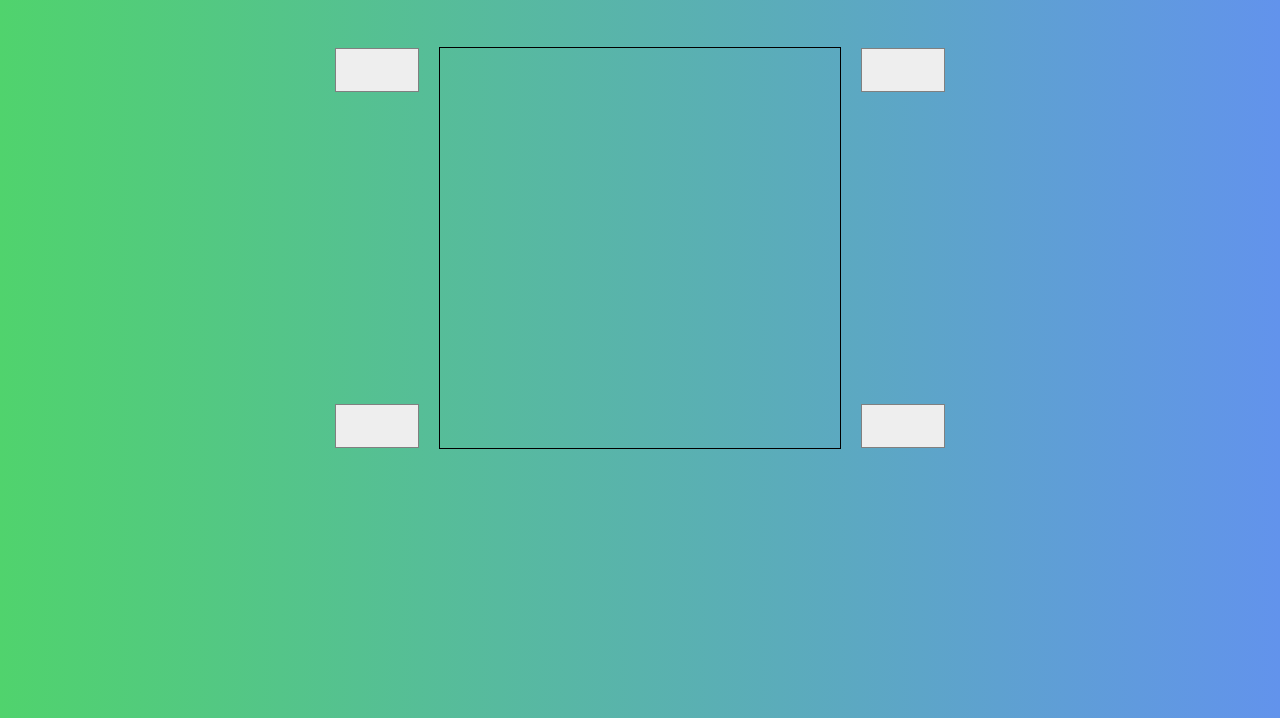
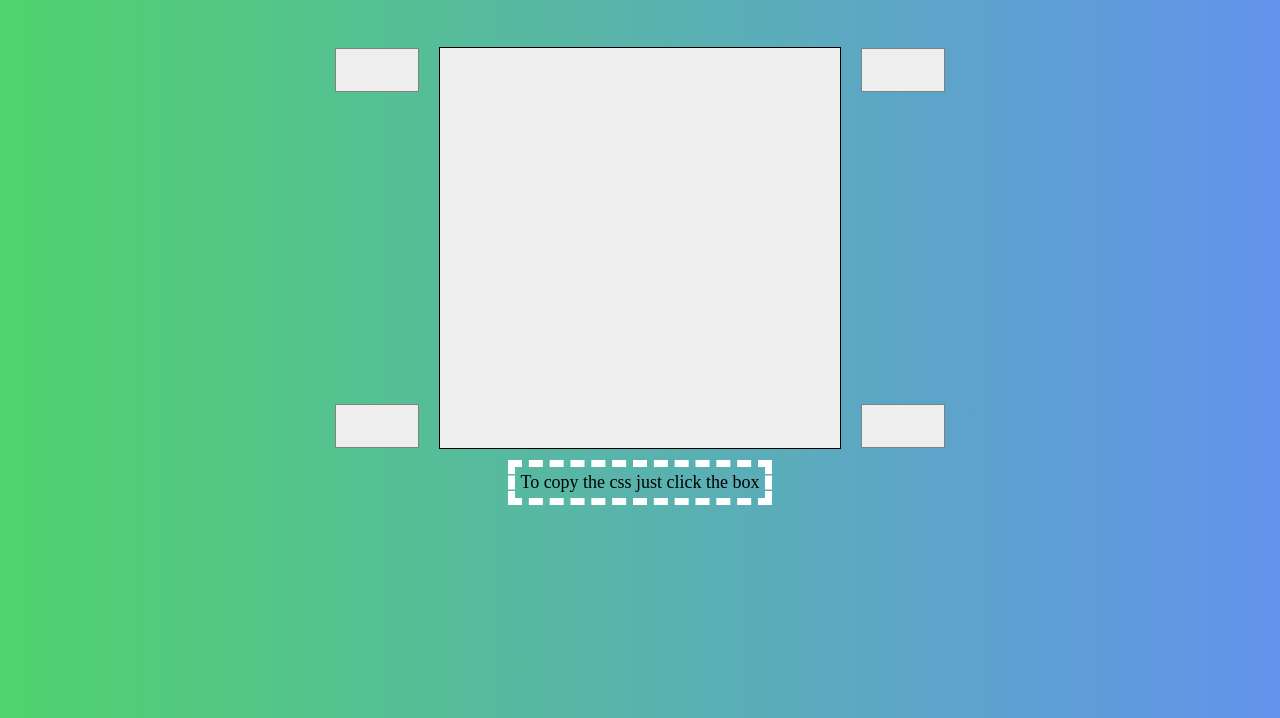
Before and after one commit to JeanSimas/border-radius-generator, a plain HTML site: page index.html in a window 1280 px wide. Shown: the part 98-816 px from the top of the page. Drawn offline with Linux system fonts and the light colour scheme.

Commit message:
The user can now copy the css clicking in the box

```diff
--- a/index.html
+++ b/index.html
@@ -11,20 +11,7 @@
 
 <body>
 
-    <script>
-
-        function change() {
-            const topLeft = document.getElementById('topLeft').value || 0
-            const topRight = document.getElementById('topRight').value || 0
-            const bottomLeft = document.getElementById('bottomLeft').value || 0
-            const bottomRight = document.getElementById('bottomRight').value || 0
-
-            const paragraph = document.getElementById('div-border')
-            paragraph.style.borderRadius = `${topLeft}px ${topRight}px ${bottomRight}px ${bottomLeft}px`;
-
-        }
-
-    </script>
+    <script src="script.js"></script>
     <h1>Border Radius Viewer</h1>
     <div class="content">
         <div class="inputs-container">
@@ -34,7 +21,11 @@
 
 
 
-        <div id="div-border"></div>
+        <div id="div-border">
+            <a onclick="copyText()">
+                <textarea readonly="readonly" id="css"></textarea>
+            </a>
+        </div>
 
         <div class="inputs-container">
             <input type="text" id="topRight" onkeyup="change()" />
@@ -45,7 +36,7 @@
     </div>
 
 
-
+    <p>To copy the css just click the box</p>
 
 
 </body>
--- a/script.js
+++ b/script.js
@@ -1,6 +1,24 @@
+function change() {
+    const topLeft = document.getElementById('topLeft').value || 0
+    const topRight = document.getElementById('topRight').value || 0
+    const bottomLeft = document.getElementById('bottomLeft').value || 0
+    const bottomRight = document.getElementById('bottomRight').value || 0
 
-function test() {
-    // const doc = document.querySelector('.t')
-    // doc.innerHTML = e.value
-    console.log('test')
+    const divBorder = document.getElementById('div-border')
+    divBorder.style.borderRadius = `${topLeft}px ${topRight}px ${bottomRight}px ${bottomLeft}px`
+
+    const cssTextArea = document.getElementById('css')
+
+    const text = `border-radius: ${divBorder.style.borderRadius};`
+    cssTextArea.innerText = text
+
+    console.log(text.length)
+    cssTextArea.cols = text.length
+
 }
+
+function copyText() {
+    const textArea = document.getElementById('css')
+    textArea.select()
+    document.execCommand('copy')
+}
--- a/style.css
+++ b/style.css
@@ -6,6 +6,13 @@ body {
     background: linear-gradient(to right,#50d36d,#6293ec);
 }
 
+p{
+    font-size: 18px;
+    outline: dashed 7px #fff;
+    padding: 5px;
+
+
+}
 
 h1 {
     margin: 50px 0;
@@ -24,7 +31,30 @@ h1 {
             height: 400px;
             border: 1px solid black;
             margin: 0 20px;
+            background: #eee;
+
         }
+
+
+#div-border a {
+    text-decoration: none;
+    color: #000;
+    height: 100%;
+    width: 100%;
+    display: flex;
+    align-items: center;
+    justify-content: center;
+    background: transparent;
+    cursor: pointer;
+}
+#div-border #css {
+    font: bold 15px Monaco, 'Courier New', monospace;
+    background: transparent;
+    border: none;
+    outline: none;
+    overflow: hidden;
+    resize: none;
+}
 
 .inputs-container {
     height: 400px;
```
